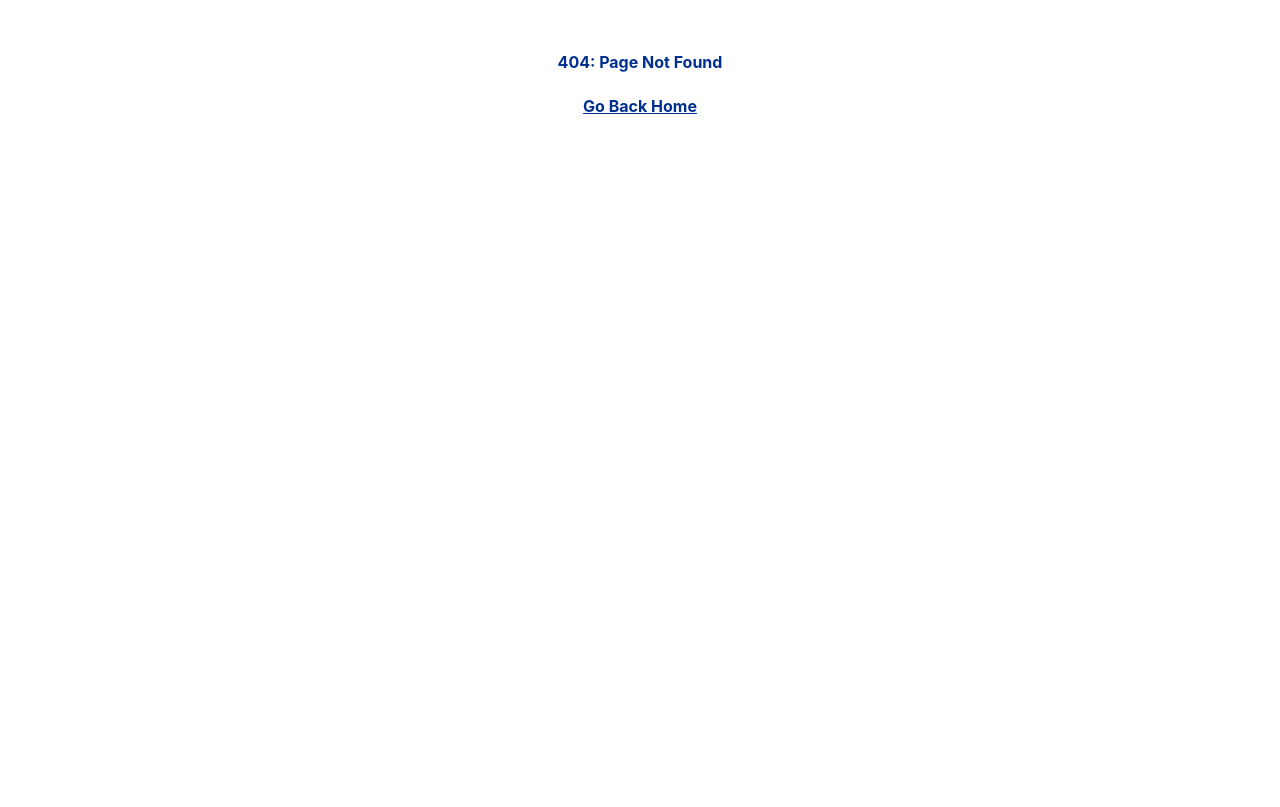
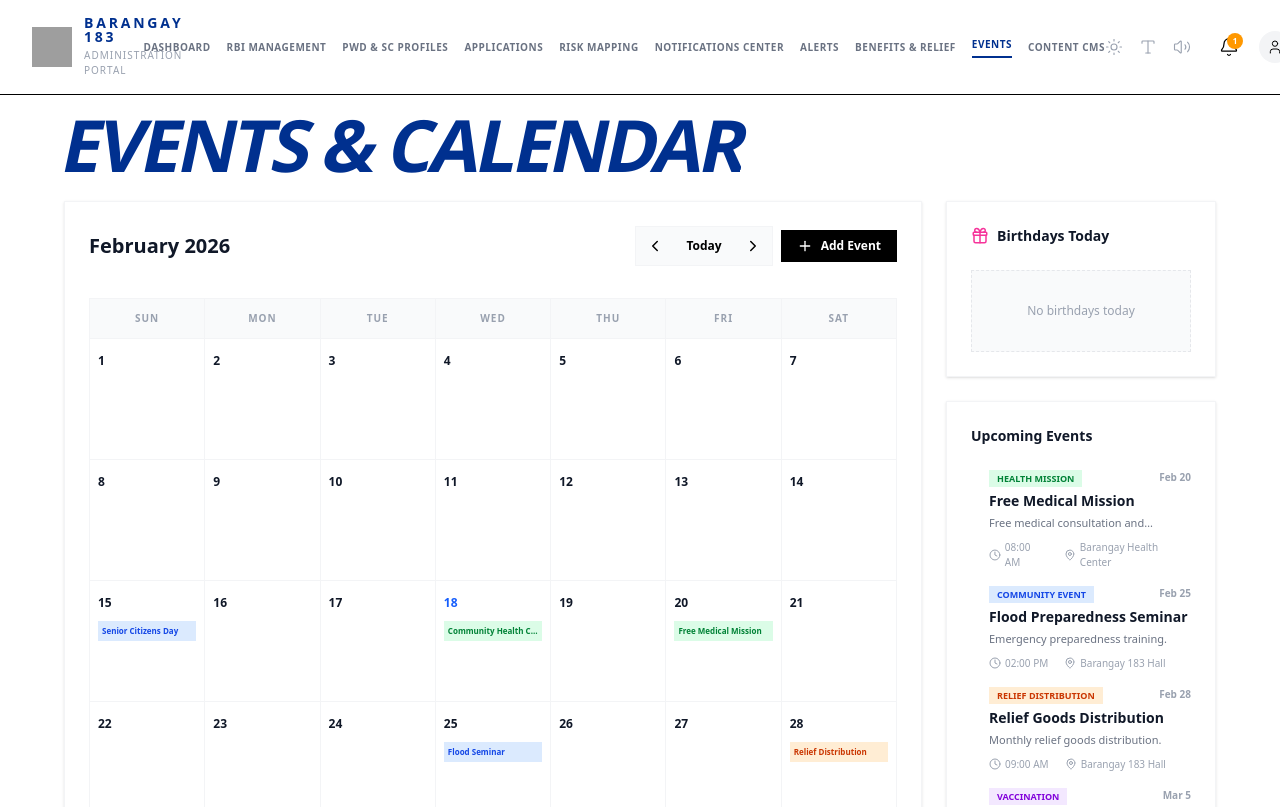
Before and after one commit to YanDalerZ/Baranggay-183, a React (Vite) app in the folder Frontend/: page /AdminEventsCalendar in a window 1280 px wide. Before the commit this address had no page. Shown: the top 807 px of the page. Built offline with nearby package versions, Linux system fonts and the light colour scheme; sample sign-in values are in the browser's storage; grey boxes are pictures that could not be loaded.

Commit message:
taskdone-admineventscalendarUI

```diff
--- a/Frontend/src/AdminPages/AdminEmergencyAlerts.tsx
+++ b/Frontend/src/AdminPages/AdminEmergencyAlerts.tsx
@@ -54,7 +54,6 @@ const AdminEmergencyAlerts = () => {
 
     return (
         <div className="max-w-7xl mx-auto px-4 sm:px-6 lg:px-8 pt-4 pb-12 space-y-6">
-            {/* Top Accessibility & Nav Bar */}
             <h2 className="text-4xl md:text-7xl font-black uppercase leading-[0.9] tracking-tighter -skew-x-12 inline-block bg-gradient-to-r from-[#00308F] to-[#00308F] bg-clip-text text-transparent">
                 Emergency Alerts</h2>
 
--- /dev/null
+++ b/Frontend/src/AdminPages/AdminEventsCalendar.tsx
@@ -0,0 +1,149 @@
+import React, { useState } from 'react';
+import {
+  ChevronLeft,
+  ChevronRight,
+  Plus,
+  Gift,
+  Clock,
+  MapPin,
+  Info
+} from 'lucide-react';
+
+// --- Types ---
+interface Event {
+  id: string;
+  title: string;
+  type: 'Health Mission' | 'Community Event' | 'Relief Distribution' | 'Vaccination' | 'Birthday';
+  date: string;
+  time: string;
+  location: string;
+  attendees: string;
+  description: string;
+}
+
+const AdminEventsCalendar = () => {
+  const [currentDate] = useState(new Date(2026, 1, 1)); // February 2026
+
+  const events: Event[] = [
+    { id: '1', title: 'Free Medical Mission', type: 'Health Mission', date: 'Feb 20', time: '08:00 AM', location: 'Barangay Health Center', attendees: 'PWD, Senior Citizen, Both', description: 'Free medical consultation and medicines.' },
+    { id: '2', title: 'Flood Preparedness Seminar', type: 'Community Event', date: 'Feb 25', time: '02:00 PM', location: 'Barangay 183 Hall', attendees: 'PWD, Senior Citizen, Both', description: 'Emergency preparedness training.' },
+    { id: '3', title: 'Relief Goods Distribution', type: 'Relief Distribution', date: 'Feb 28', time: '09:00 AM', location: 'Barangay 183 Hall', attendees: 'PWD, Senior Citizen, Both', description: 'Monthly relief goods distribution.' },
+    { id: '4', title: 'COVID-19 Vaccination Drive', type: 'Vaccination', date: 'Mar 5', time: '08:00 AM', location: 'Barangay Health Center', attendees: 'PWD, Senior Citizen, Both', description: 'Free COVID-19 booster shots.' },
+    { id: '5', title: 'Maria Santos Birthday', type: 'Birthday', date: 'Mar 15', time: '12:00 PM', location: 'Block 1, Lot 15', attendees: 'PWD, Senior Citizen', description: 'Birthday celebration.' },
+  ];
+
+  return (
+        <div className="max-w-7xl mx-auto px-4 sm:px-6 lg:px-8 pt-4 pb-12 space-y-6">
+            <h2 className="text-4xl md:text-7xl font-black uppercase leading-[0.9] tracking-tighter -skew-x-12 inline-block bg-gradient-to-r from-[#00308F] to-[#00308F] bg-clip-text text-transparent">
+            Events & Calendar</h2>
+
+
+      <main>
+        <div className="grid grid-cols-1 lg:grid-cols-12 gap-6">
+
+          {/* Calendar Section (8 columns on large screens) */}
+          <div className="lg:col-span-8 xl:col-span-9 bg-white  border border-gray-100 shadow-sm p-4 md:p-6">
+            <header className="flex flex-col sm:flex-row justify-between items-start sm:items-center gap-4 mb-8">
+              <h2 className="text-xl font-black text-gray-900">February 2026</h2>
+              <div className="flex items-center gap-2 w-full sm:w-auto">
+                <div className="flex bg-gray-50 p-1  border border-gray-100">
+                  <button className="p-1.5 hover:bg-white hover:shadow-sm  transition-all"><ChevronLeft size={18}/></button>
+                  <button className="px-4 py-1.5 text-xs font-bold hover:bg-white hover:shadow-sm  transition-all">Today</button>
+                  <button className="p-1.5 hover:bg-white hover:shadow-sm  transition-all"><ChevronRight size={18}/></button>
+                </div>
+                <button className="flex-1 sm:flex-none bg-black text-white px-4 py-2  text-xs font-bold flex items-center justify-center gap-2 hover:bg-gray-800 transition">
+                  <Plus size={16} /> Add Event
+                </button>
+              </div>
+            </header>
+
+            {/* Calendar Grid - Responsive Visibility */}
+            <div className="hidden md:grid grid-cols-7 gap-px bg-gray-100 border border-gray-100  overflow-hidden">
+              {['Sun', 'Mon', 'Tue', 'Wed', 'Thu', 'Fri', 'Sat'].map(day => (
+                <div key={day} className="bg-gray-50 py-3 text-center text-[10px] font-black uppercase text-gray-400 tracking-widest">{day}</div>
+              ))}
+              {Array.from({ length: 28 }).map((_, i) => (
+                <div key={i} className={`bg-white min-h-[120px] p-2 relative transition-colors hover:bg-gray-50/50 ${i === 17 ? 'bg-blue-50/30' : ''}`}>
+                  <span className={`text-xs font-bold ${i + 1 === 18 ? 'text-blue-600' : 'text-gray-900'}`}>{i + 1}</span>
+                  {/* Mock Event Dot/Label */}
+                  {i === 14 && <div className="mt-2 p-1 bg-blue-100 text-blue-700 text-[8px] font-bold  truncate">Senior Citizens Day</div>}
+                  {i === 17 && <div className="mt-2 p-1 bg-green-100 text-green-700 text-[8px] font-bold  truncate">Community Health Check-up</div>}
+                  {i === 19 && <div className="mt-2 p-1 bg-green-100 text-green-700 text-[8px] font-bold  truncate">Free Medical Mission</div>}
+                  {i === 24 && <div className="mt-2 p-1 bg-blue-100 text-blue-700 text-[8px] font-bold  truncate">Flood Seminar</div>}
+                  {i === 27 && <div className="mt-2 p-1 bg-orange-100 text-orange-700 text-[8px] font-bold  truncate">Relief Distribution</div>}
+                </div>
+              ))}
+            </div>
+
+            {/* Mobile Calendar View (Simple list of days with events) */}
+            <div className="md:hidden space-y-2">
+                <p className="text-xs font-bold text-gray-400 uppercase mb-4">Calendar List View</p>
+                <div className="p-4 bg-blue-50/50 border border-blue-100  flex justify-between items-center">
+                    <span className="text-sm font-bold text-blue-700">Feb 18: Community Health Check-up</span>
+                    <span className="text-[10px] font-bold bg-white text-blue-600 px-2 py-1 ">Today</span>
+                </div>
+            </div>
+          </div>
+
+          {/* Sidebar (4 columns on large screens) */}
+          <div className="lg:col-span-4 xl:col-span-3 space-y-6">
+            {/* Birthdays Card */}
+            <div className="bg-white  border border-gray-100 shadow-sm p-6">
+              <div className="flex items-center gap-2 mb-6">
+                <Gift className="text-pink-500" size={18} />
+                <h3 className="text-sm font-bold text-gray-900">Birthdays Today</h3>
+              </div>
+              <div className="py-8 text-center bg-gray-50  border border-dashed border-gray-200">
+                <p className="text-xs font-medium text-gray-400">No birthdays today</p>
+              </div>
+            </div>
+
+            {/* Upcoming Events Card */}
+            <div className="bg-white  border border-gray-100 shadow-sm p-6">
+              <h3 className="text-sm font-bold text-gray-900 mb-6">Upcoming Events</h3>
+              <div className="space-y-4">
+                {events.map((event) => (
+                  <div key={event.id} className="group relative pl-4 border-l-2 border-transparent hover:border-gray-200 transition-all">
+                    <div className="flex justify-between items-start mb-1">
+                      <span className={`text-[9px] font-black uppercase px-2 py-0.5  ${
+                        event.type === 'Health Mission' ? 'bg-green-100 text-green-700' :
+                        event.type === 'Community Event' ? 'bg-blue-100 text-blue-700' :
+                        event.type === 'Vaccination' ? 'bg-purple-100 text-purple-700' :
+                        event.type === 'Relief Distribution' ? 'bg-orange-100 text-orange-700' :
+                        'bg-pink-100 text-pink-700'
+                      }`}>
+                        {event.type}
+                      </span>
+                      <span className="text-[10px] font-bold text-gray-400">{event.date}</span>
+                    </div>
+                    <h4 className="text-sm font-bold text-gray-900 group-hover:text-blue-600 transition-colors">{event.title}</h4>
+                    <p className="text-[11px] text-gray-500 line-clamp-1 mt-1 mb-2">{event.description}</p>
+                    <div className="flex items-center gap-4 text-[10px] font-medium text-gray-400">
+                      <div className="flex items-center gap-1"><Clock size={12}/> {event.time}</div>
+                      <div className="flex items-center gap-1"><MapPin size={12}/> {event.location}</div>
+                    </div>
+                  </div>
+                ))}
+              </div>
+            </div>
+          </div>
+        </div>
+
+        {/* Dynamic Schedule Info Box */}
+        <div className="bg-blue-50/50 border border-blue-100  p-6 flex gap-4">
+          <div className="w-10 h-10 bg-blue-100  flex items-center justify-center shrink-0">
+            <Info className="text-blue-600" size={20} />
+          </div>
+          <div>
+            <h4 className="text-sm font-bold text-blue-900 mb-1">Dynamic Schedule Syncing</h4>
+            <p className="text-xs text-blue-800 leading-relaxed">
+              When an event is created, the system automatically schedules reminder notifications to the relevant user group. For example, only Seniors receive Flu Vaccine event reminders. The Birthday Management Logic generates a daily list of celebrants, allowing automated greetings or community recognitions.
+            </p>
+          </div>
+        </div>
+      </main>
+    </div>
+  );
+};
+
+export default AdminEventsCalendar;
--- a/Frontend/src/App.tsx
+++ b/Frontend/src/App.tsx
@@ -25,6 +25,7 @@ import AdminRiskMapping from './AdminPages/AdminRiskMapping';
 import AdminNotificationsCenter from './AdminPages/AdminNotificationsCenter';
 import AdminEmergencyAlerts from './AdminPages/AdminEmergencyAlerts';
 import AdminBenefitsReliefLedger from './AdminPages/AdminBenefitsReliefLedger';
+import AdminEventsCalendar from './AdminPages/AdminEventsCalendar';
 
 
 const PublicRoute: React.FC<{ children: React.ReactNode }> = ({ children }) => {
@@ -85,6 +86,7 @@ const App: React.FC = () => {
         <Route path="/AdminNotificationsCenter" element={<ProtectedRoute><AdminNavbar><AdminNotificationsCenter /></AdminNavbar></ProtectedRoute>} />
         <Route path="/AdminEmergencyAlerts" element={<ProtectedRoute><AdminNavbar><AdminEmergencyAlerts /></AdminNavbar></ProtectedRoute>} />
         <Route path="/AdminBenefitsReliefLedger" element={<ProtectedRoute><AdminNavbar><AdminBenefitsReliefLedger /></AdminNavbar></ProtectedRoute>} />
+        <Route path="/AdminEventsCalendar" element={<ProtectedRoute><AdminNavbar><AdminEventsCalendar /></AdminNavbar></ProtectedRoute>} />
 
         {/* 404 Route */}
         <Route path="*" element={
```
